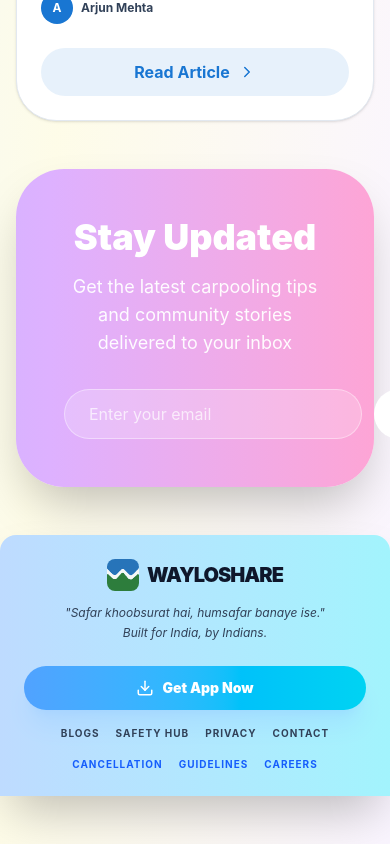
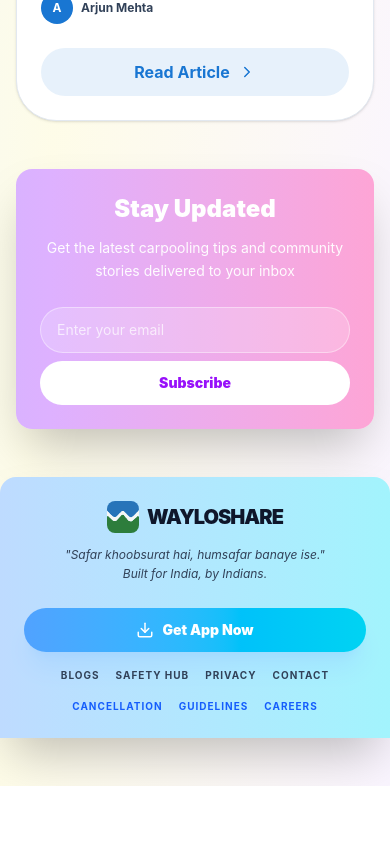
Before and after one commit to wayloshare-lgtm/website, a React (Vite) app: page /blogs in a window 390 px wide. Shown: the part 4007-4851 px from the top of the page. After the commit the page ends 4793 px from the top, so only its background shows below. Built offline with nearby package versions, Linux system fonts and the light colour scheme.

Commit message:
Fix newsletter section in Blog page for mobile responsiveness

```diff
--- a/src/Blog.jsx
+++ b/src/Blog.jsx
@@ -173,18 +173,18 @@
 
       {/* NEWSLETTER SECTION */}
       <div className="w-full max-w-6xl mb-12 px-4">
-        <div className="bg-gradient-to-r from-purple-300 to-pink-300 rounded-[3rem] p-12 md:p-16 text-white text-center shadow-2xl">
-          <h2 className="text-4xl font-black mb-4">Stay Updated</h2>
-          <p className="text-lg text-white/95 mb-8 max-w-2xl mx-auto">
+        <div className="bg-gradient-to-r from-purple-300 to-pink-300 rounded-2xl md:rounded-[3rem] p-6 md:p-16 text-white text-center shadow-2xl">
+          <h2 className="text-2xl md:text-4xl font-black mb-3 md:mb-4">Stay Updated</h2>
+          <p className="text-sm md:text-lg text-white/95 mb-6 md:mb-8 max-w-2xl mx-auto leading-relaxed">
             Get the latest carpooling tips and community stories delivered to your inbox
           </p>
-          <div className="max-w-md mx-auto flex gap-3">
+          <div className="max-w-md mx-auto flex flex-col md:flex-row gap-2 md:gap-3">
             <input
               type="email"
               placeholder="Enter your email"
-              className="flex-1 bg-white/20 border border-white/40 rounded-full px-6 py-3 text-white placeholder-white/70 outline-none focus:border-white/70 transition-all"
+              className="flex-1 bg-white/20 border border-white/40 rounded-full px-4 md:px-6 py-3 md:py-3 text-sm md:text-base text-white placeholder-white/70 outline-none focus:border-white/70 transition-all"
             />
-            <button className="bg-white text-purple-600 px-8 py-3 rounded-full font-black hover:scale-105 transition-transform">
+            <button className="bg-white text-purple-600 px-6 md:px-8 py-3 rounded-full font-black text-sm md:text-base hover:scale-105 transition-transform whitespace-nowrap">
               Subscribe
             </button>
           </div>
```
